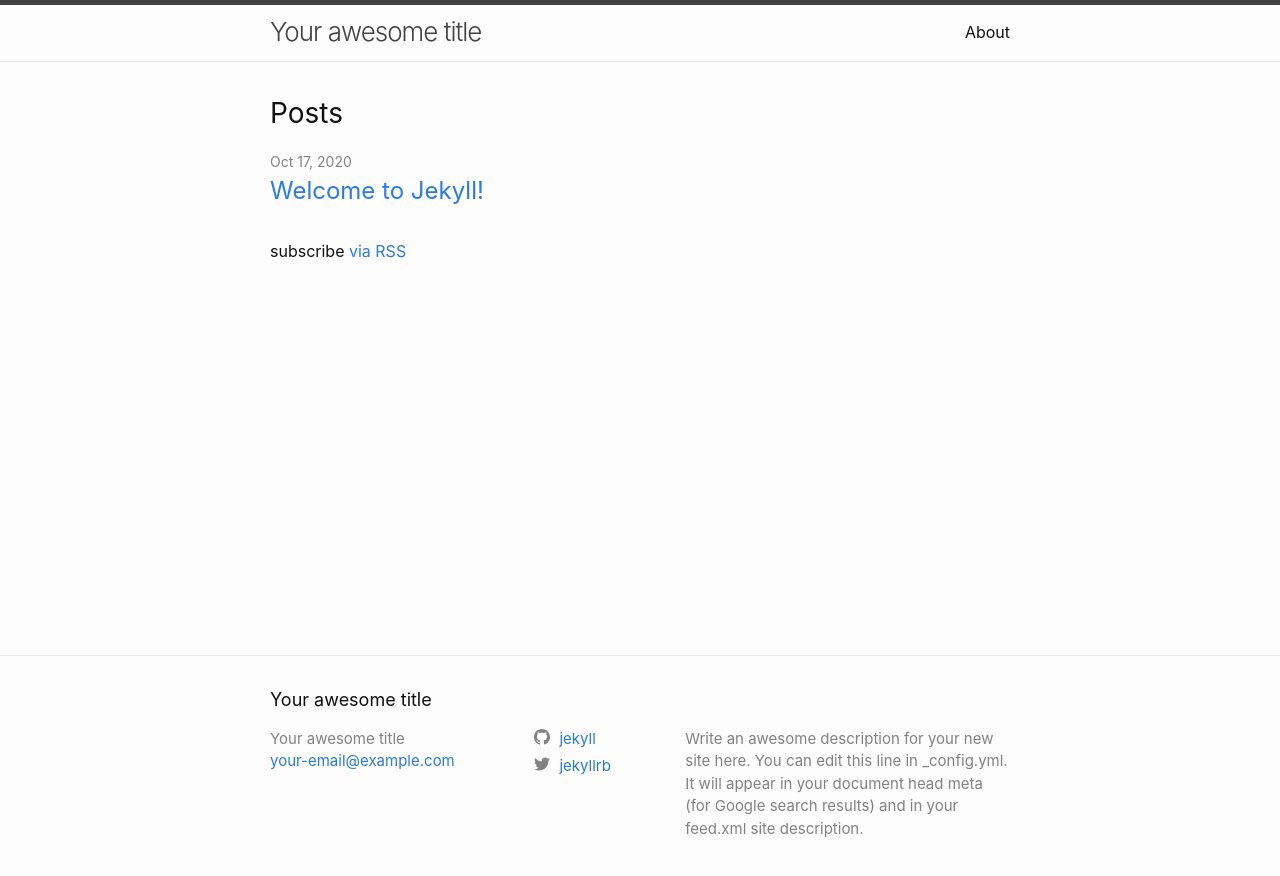
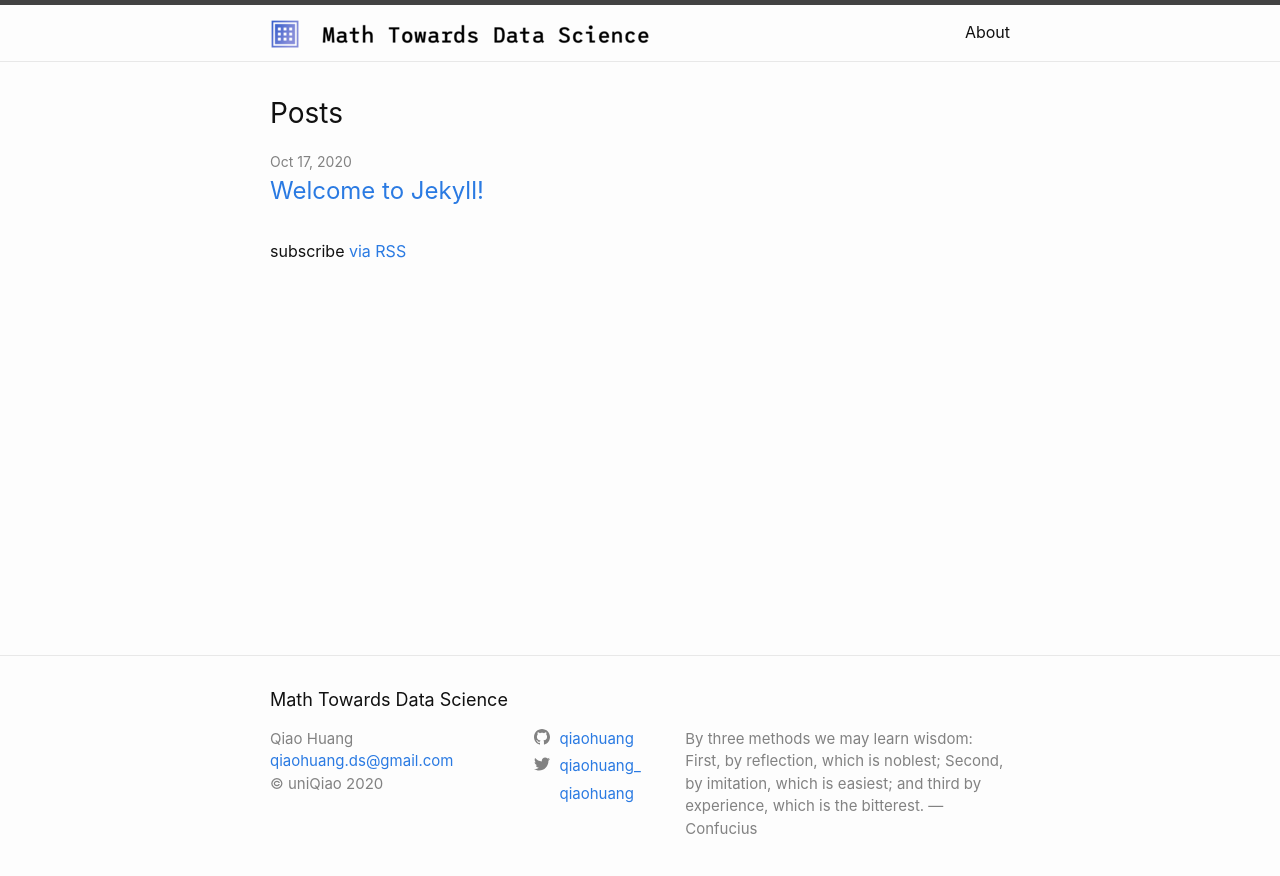
Before and after one commit to qiaohuang/qiaohuang.github.io, a Jekyll site: the page built from index.markdown, in a window 1280 px wide. Shown: the top 876 px of the page. Built offline with Jekyll 4.4.1, drawn with Linux system fonts in a browser that asks for light colours.

Commit message:
Complete custom

```diff
--- a/_config.yml
+++ b/_config.yml
@@ -18,16 +18,27 @@
 # You can create any custom variable you would like, and they will be accessible
 # in the templates via {{ site.myvariable }}.
 
-title: Your awesome title
-email: your-email@example.com
+title: Math Towards Data Science
+email: qiaohuang.ds@gmail.com
 description: >- # this means to ignore newlines until "baseurl:"
-  Write an awesome description for your new site here. You can edit this
-  line in _config.yml. It will appear in your document head meta (for
-  Google search results) and in your feed.xml site description.
+  By three methods we may learn wisdom: First, by reflection, which is noblest;
+  Second, by imitation, which is easiest; and third by experience, which is the
+  bitterest. — Confucius
 baseurl: "" # the subpath of your site, e.g. /blog
 url: "" # the base hostname & protocol for your site, e.g. http://example.com
-twitter_username: jekyllrb
-github_username:  jekyll
+
+github_username:  qiaohuang
+twitter_username: qiaohuang_
+
+author: Qiao Huang
+telegram_username: qiaohuang
+# linkedin_username: qiaohuang
+# youtube_username: qiaohuang
+
+copyright: "uniQiao"
+# Ideally, image is 50px high and takes up minima horizontal space.
+# Tested with a new root "images" folder e.g.: title-logo: /images/my-logo.png
+title-logo: /images/title-logo.png
 
 # Build settings
 # Removed minima theme
--- a/_includes/footer.html
+++ b/_includes/footer.html
@@ -18,6 +18,9 @@
             {%- if site.email -%}
             <li><a class="u-email" href="mailto:{{ site.email }}">{{ site.email }}</a></li>
             {%- endif -%}
+            {%- if site.copyright -%}
+            <li>&copy; {{ site.copyright }} {{ 'now' | date: "%Y" }}</li>
+            {%- endif -%}
         </ul>
       </div>
 
--- a/_includes/header.html
+++ b/_includes/header.html
@@ -3,7 +3,19 @@
   <div class="wrapper">
     {%- assign default_paths = site.pages | map: "path" -%}
     {%- assign page_paths = site.header_pages | default: default_paths -%}
+    <!--
+    Original title display code from the minima theme.
     <a class="site-title" rel="author" href="{{ "/" | relative_url }}">{{ site.title | escape }}</a>
+    -->
+    <!-- Custom: add title or title-logo -->
+    <a class="site-title" rel="author" href="{{ "/" | relative_url }}">
+      {%- if site.title-logo -%}
+        <img src="{{site.title-logo | relative_url }}" alt="{{ site.title | escape }}"></img>
+        {%- else -%}
+          {{site.title | escape }}
+      {%- endif -%}
+    </a>
+    <!-- end title or title-loge-->
 
     {%- if page_paths -%}
       <nav class="site-nav">
--- a/_includes/social.html
+++ b/_includes/social.html
@@ -8,6 +8,7 @@
   {%- if site.pinterest_username -%}<li><a href="https://www.pinterest.com/{{ site.pinterest_username| cgi_escape | escape }}"><svg class="svg-icon"><use xlink:href="{{ '/assets/minima-social-icons.svg#pinterest' | relative_url }}"></use></svg> <span class="username">{{ site.pinterest_username| escape }}</span></a></li>{%- endif -%}
   {%- for mst in site.mastodon -%}{%- if mst.username and mst.instance -%}<li><a href="https://{{ mst.instance| cgi_escape | escape}}/@{{mst.username}}"><svg class="svg-icon"><use xlink:href="{{ '/assets/minima-social-icons.svg#mastodon' | relative_url }}"></use></svg> <span class="username">{{ mst.username|escape }}</span></a></li>{%- endif -%}{%- endfor -%}
   {%- if site.twitter_username -%}<li><a href="https://www.twitter.com/{{ site.twitter_username| cgi_escape | escape }}"><svg class="svg-icon"><use xlink:href="{{ '/assets/minima-social-icons.svg#twitter' | relative_url }}"></use></svg> <span class="username">{{ site.twitter_username| escape }}</span></a></li>{%- endif -%}
+  {%- if site.telegram_username -%}<li><a href="https://t.me/{{ site.telegram_username| cgi_escape | escape }}"><svg class="svg-icon"><use xlink:href="{{ '/assets/minima-social-icons.svg#telegram' | relative_url }}"></use></svg> <span class="username">{{ site.telegram_username| escape }}</span> </a></li>{%- endif -%}
   {%- if site.youtube_username -%}<li><a href="https://youtube.com/{{ site.youtube_username| cgi_escape | escape }}"><svg class="svg-icon"><use xlink:href="{{ '/assets/minima-social-icons.svg#youtube' | relative_url }}"></use></svg> <span class="username">{{ site.youtube_username| escape }}</span></a></li>{%- endif -%}
   {%- if site.googleplus_username -%}<li><a href="https://plus.google.com/{{ site.googleplus_username| escape }}"><svg class="svg-icon"><use xlink:href="{{ '/assets/minima-social-icons.svg#googleplus' | relative_url }}"></use></svg> <span class="username">{{ site.googleplus_username| escape }}</span></a></li>{%- endif -%}
   {%- if site.rss -%}<li><a href="{{ 'feed.xml' | relative_url }}"><svg class="svg-icon"><use xlink:href="{{ '/assets/minima-social-icons.svg#rss' | relative_url }}"></use></svg> <span>{{ site.rss | escape }}</span></a></li>{%- endif -%}
```
Also changed, not shown: images/title-logo.png (added).
